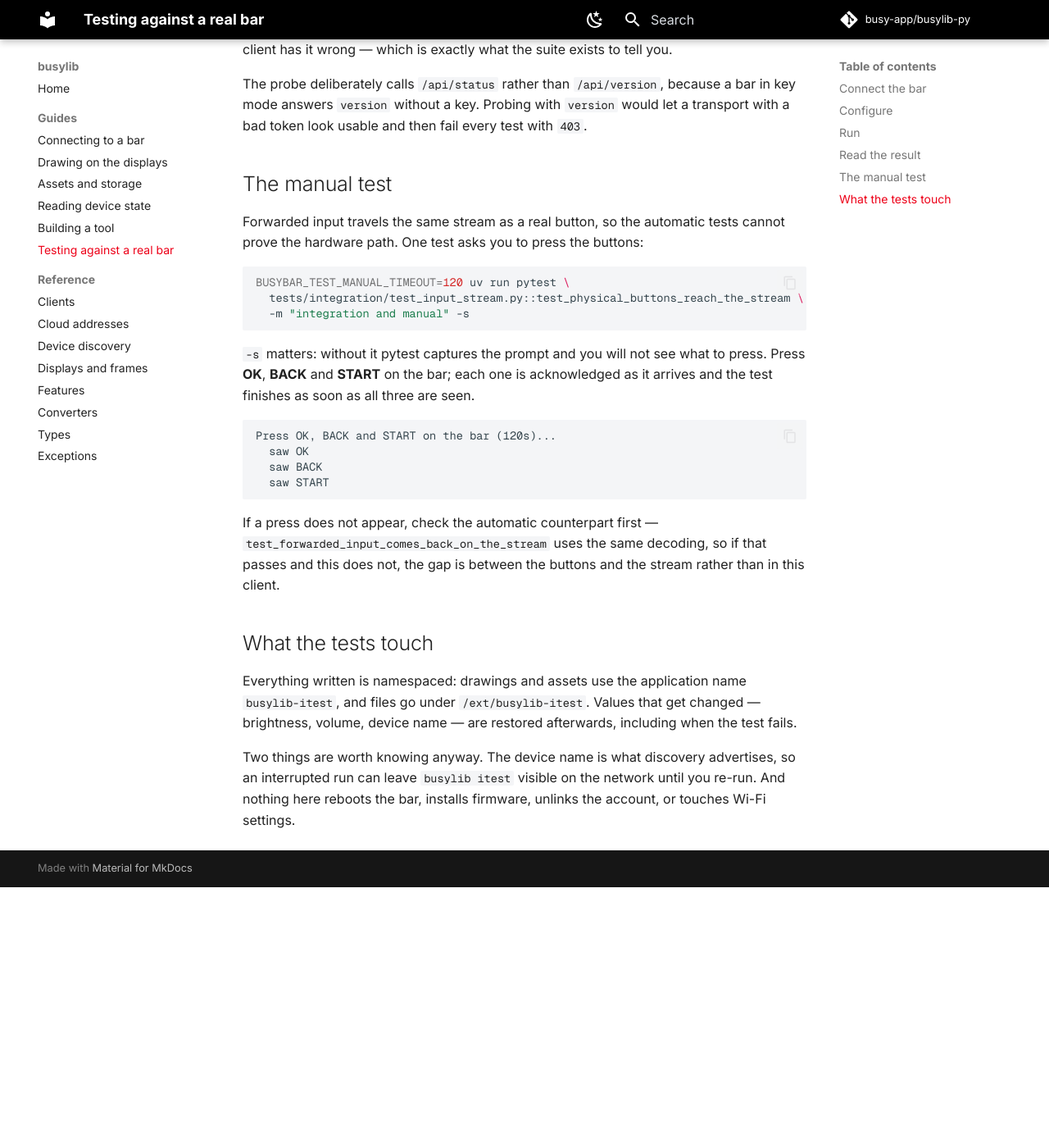
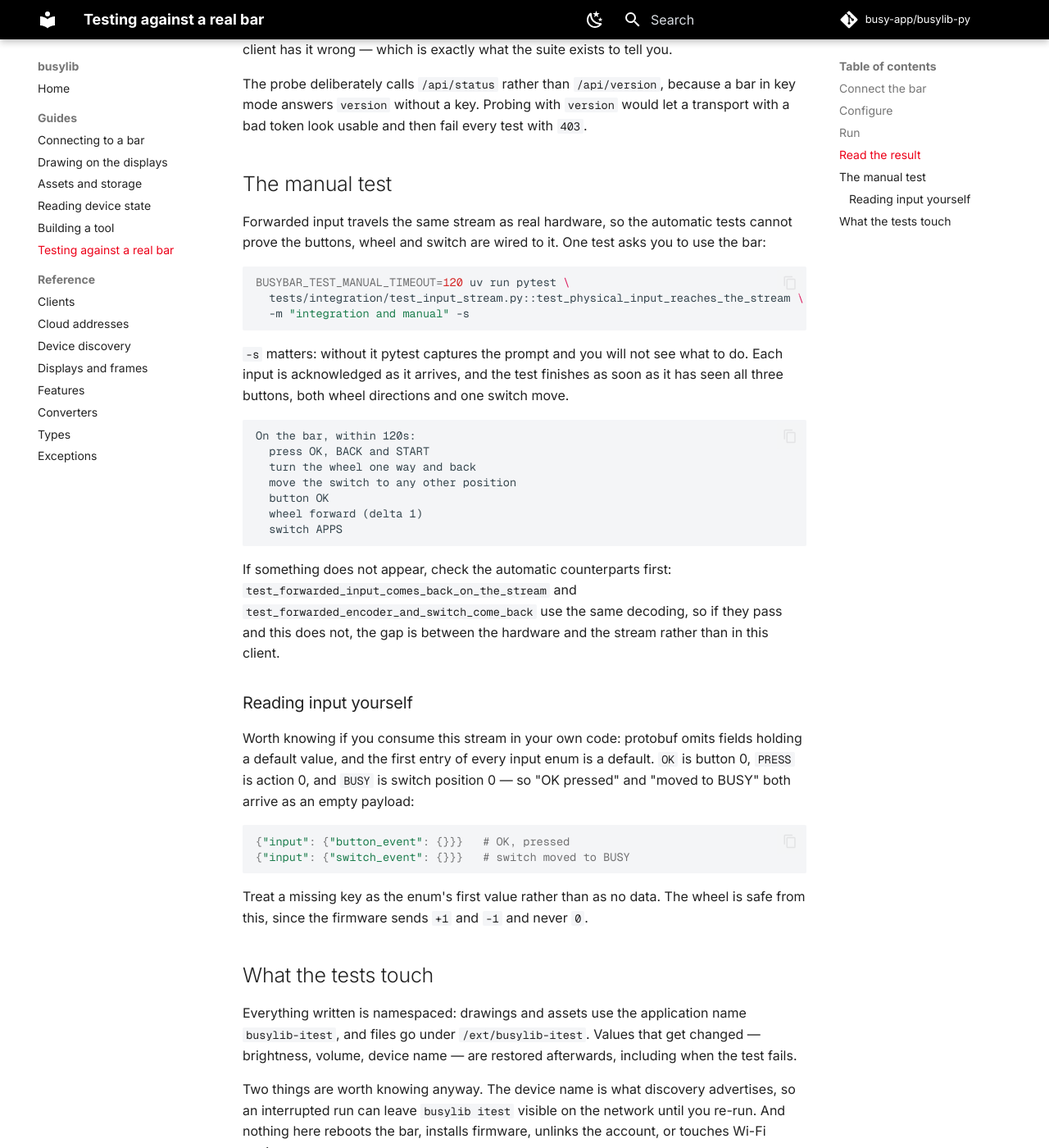
Before and after one commit to busy-app/busylib-py, an MkDocs documentation site: the page built from docs/guides/integration-tests.md, in a window 1280 px wide and 1400 px high, scrolled down 1972 px. Shown: the whole window at 82% size. Built offline with MkDocs 1.6.1 and Material for MkDocs 9.7.7, drawn with Linux system fonts in a browser that asks for light colours; comment, search, counter and statistics services are not loaded; before the commit the page ends 3054 px from its top, so only the background shows below that.

Commit message:
Cover the wheel and the switch, not just the buttons
The stream carries all three, but only buttons were checked, so scrolling and
the switch looked as though they were never reported. They are: the wheel
arrives as an encoder delta of +1 or -1, and the switch as a position.

The manual test now asks for all of them, and the guide explains the protobuf
trap behind the confusion - a default enum value is omitted entirely, so "OK
pressed" and "moved to BUSY" both look like an empty payload.

````diff
--- a/docs/guides/integration-tests.md
+++ b/docs/guides/integration-tests.md
@@ -92,31 +92,50 @@ with `403`.
 
 ## The manual test
 
-Forwarded input travels the same stream as a real button, so the automatic
-tests cannot prove the hardware path. One test asks you to press the buttons:
+Forwarded input travels the same stream as real hardware, so the automatic
+tests cannot prove the buttons, wheel and switch are wired to it. One test
+asks you to use the bar:
 
 ```bash
 BUSYBAR_TEST_MANUAL_TIMEOUT=120 uv run pytest \
-  tests/integration/test_input_stream.py::test_physical_buttons_reach_the_stream \
+  tests/integration/test_input_stream.py::test_physical_input_reaches_the_stream \
   -m "integration and manual" -s
 ```
 
 `-s` matters: without it pytest captures the prompt and you will not see what
-to press. Press **OK**, **BACK** and **START** on the bar; each one is
-acknowledged as it arrives and the test finishes as soon as all three are
-seen.
+to do. Each input is acknowledged as it arrives, and the test finishes as soon
+as it has seen all three buttons, both wheel directions and one switch move.
 
 ```
-Press OK, BACK and START on the bar (120s)...
-  saw OK
-  saw BACK
-  saw START
+On the bar, within 120s:
+  press OK, BACK and START
+  turn the wheel one way and back
+  move the switch to any other position
+  button OK
+  wheel forward (delta 1)
+  switch APPS
 ```
 
-If a press does not appear, check the automatic counterpart first —
-`test_forwarded_input_comes_back_on_the_stream` uses the same decoding, so if
-that passes and this does not, the gap is between the buttons and the stream
+If something does not appear, check the automatic counterparts first:
+`test_forwarded_input_comes_back_on_the_stream` and
+`test_forwarded_encoder_and_switch_come_back` use the same decoding, so if
+they pass and this does not, the gap is between the hardware and the stream
 rather than in this client.
+
+### Reading input yourself
+
+Worth knowing if you consume this stream in your own code: protobuf omits
+fields holding a default value, and the first entry of every input enum is a
+default. `OK` is button 0, `PRESS` is action 0, and `BUSY` is switch position
+0 — so "OK pressed" and "moved to BUSY" both arrive as an empty payload:
+
+```python
+{"input": {"button_event": {}}}   # OK, pressed
+{"input": {"switch_event": {}}}   # switch moved to BUSY
+```
+
+Treat a missing key as the enum's first value rather than as no data. The
+wheel is safe from this, since the firmware sends `+1` and `-1` and never `0`.
 
 ## What the tests touch
 
````
Also changed, not shown: 1 other file.
